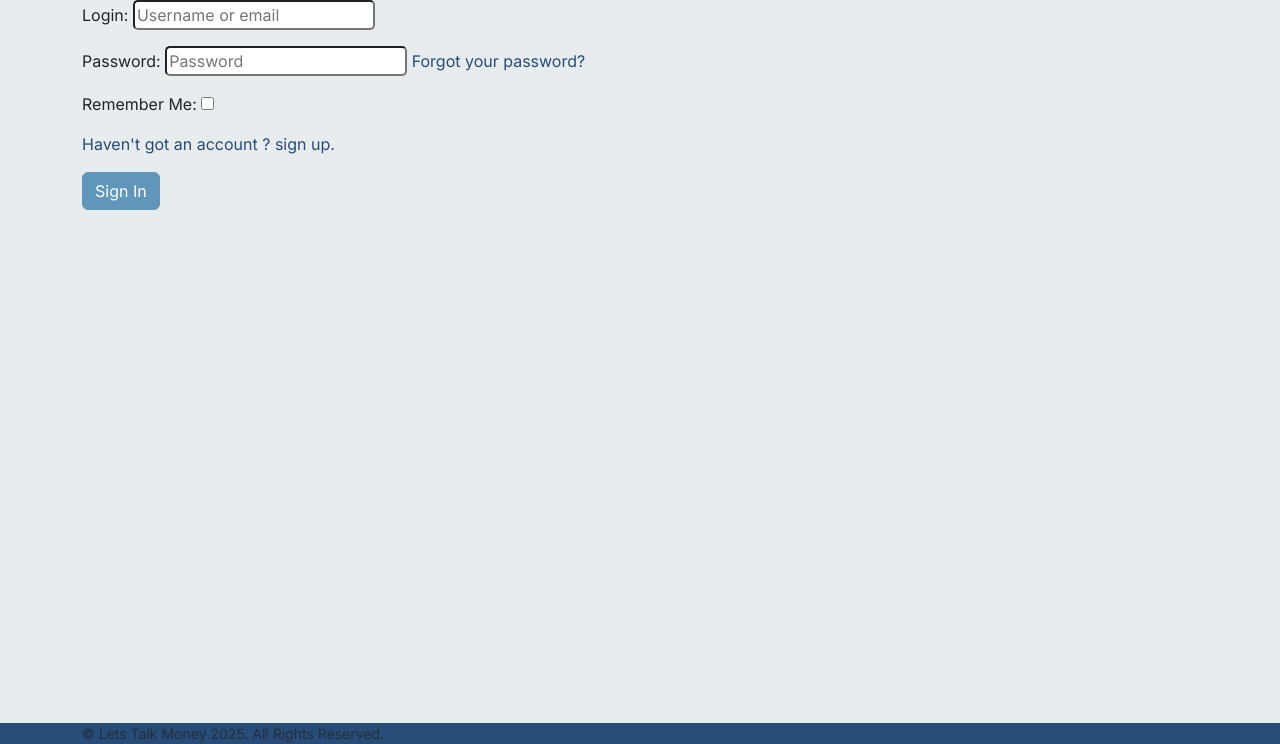
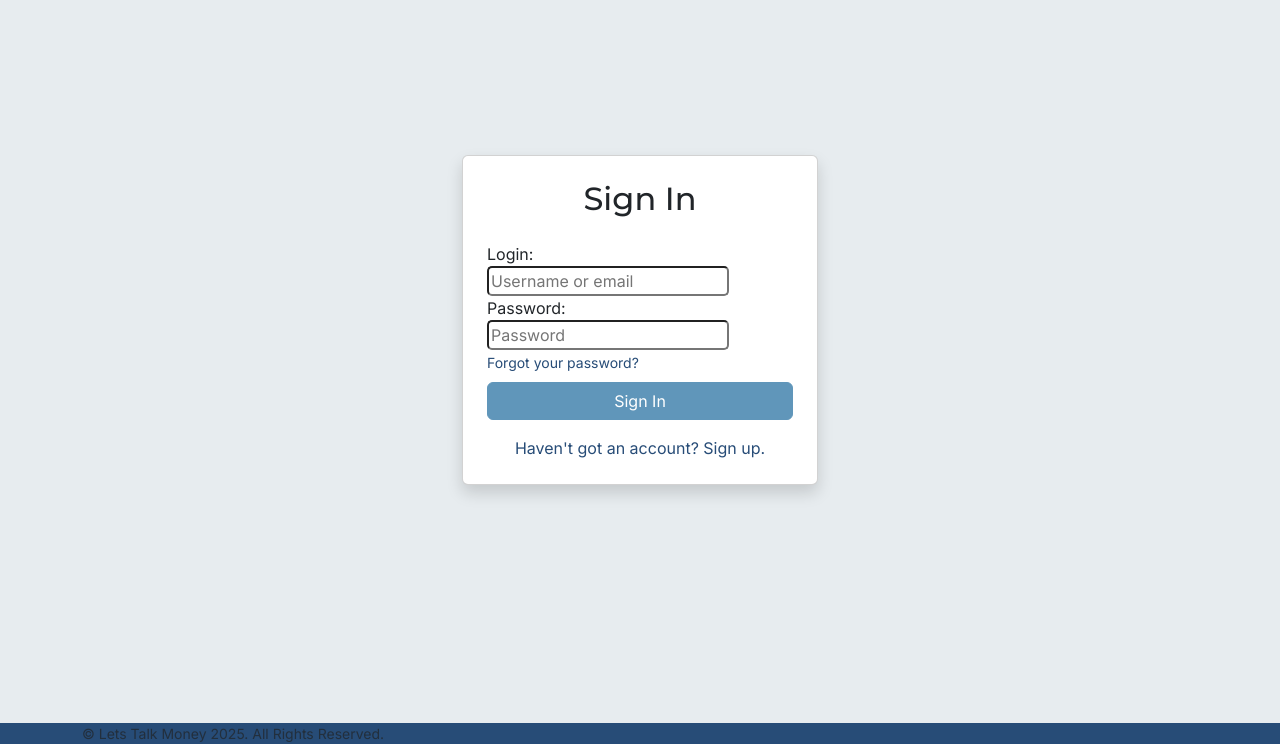
Before and after one commit to CoalTrain1618/MP_3_Xpenso, a Django app: page /accounts/login/ in a window 1280 px wide. Shown: the part 56-800 px from the top of the page. Run offline with Django 5.2, Linux system fonts and the light colour scheme; parts of the project's set-up code (start-up, migrations or seed data) failed here and were passed over; some libraries are stand-ins or nearby versions.

Commit message:
Changed login form html layout for better design

```diff
--- a/static/css/style.css
+++ b/static/css/style.css
@@ -9,6 +9,11 @@ body {
 
 h1, h2, h3, h4, h5, h6 {
     font-family: 'Montserrat', sans-serif;
+}
+
+/* Spacing for forms */
+br {
+    margin-top: 0.5rem;
 }
 
 a {
--- a/templates/account/login.html
+++ b/templates/account/login.html
@@ -7,17 +7,40 @@
 {% block head_title %}{% trans "Sign In" %}{% endblock %}
 
 {% block content %}
-    <div class="container">
-        <form class="login" method="POST" action="{% url 'account_login' %}">
-            {% csrf_token %}
-            {{ form.as_p }}
-            {% if redirect_field_value %}
-            <input type="hidden" name="{{ redirect_field_name }}" value="{{ redirect_field_value }}" />
-            {% endif %}
-            <p>
-                <a href="{% url 'account_signup' %}">Haven't got an account ? sign up.</a>
-            </p>
-            <button class="btn btn-primary right" type="submit">{% trans "Sign In" %}</button>
-        </form>
+    <div class="container" style="min-height: 80vh;">
+    <div class="row justify-content-center align-items-center" style="min-height: 80vh;">
+        <div class="col-12 col-sm-8 col-md-6 col-lg-4">
+            <div class="card shadow p-4">
+                <h2 class="text-center mb-4">{% trans "Sign In" %}</h2>
+                <form method="POST" action="{% url 'account_login' %}">
+                    {% csrf_token %}
+                    <div>
+                        {{ form.login.label_tag }}
+                        <br>
+                        {{ form.login}}
+                        {% if form.login.help_text %}
+                            <small class="form-text text-muted">{{ form.login.help_text }}</small>
+                        {% endif %}
+                        <br>
+                        {{ form.password.label_tag }}
+                        <br>
+                        {{ form.password }}
+                        <br>
+                        <!-- Forgot Password Link -->
+                        {% if form.password.help_text %}
+                            <small class="form-text text-muted">{{ form.password.help_text }}</small>
+                        {% endif %}
+                    </div>
+                    {% if redirect_field_value %}
+                        <input type="hidden" name="{{ redirect_field_name }}" value="{{ redirect_field_value }}">
+                    {% endif %}
+                    <button type="submit" class="btn btn-primary w-100 mt-2">{% trans "Sign In" %}</button>
+                </form>
+                <div class="text-center mt-3">
+                    <a href="{% url 'account_signup' %}">{% trans "Haven't got an account? Sign up." %}</a>
+                </div>
+            </div>
+        </div>
     </div>
+</div>
 {% endblock %}
```
